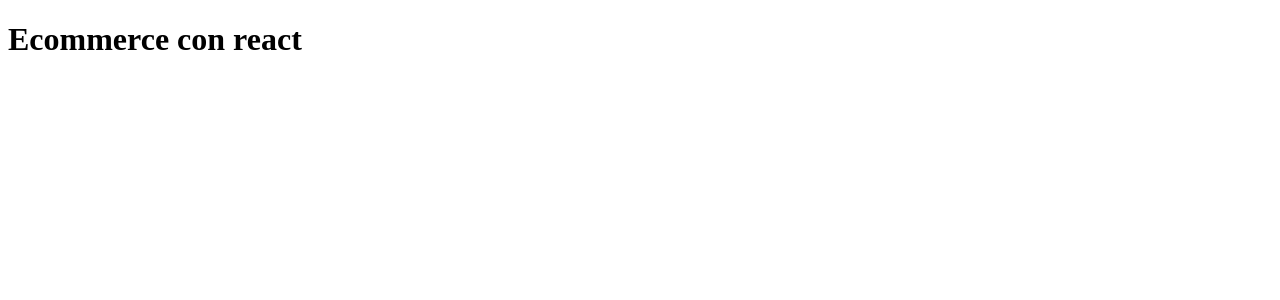
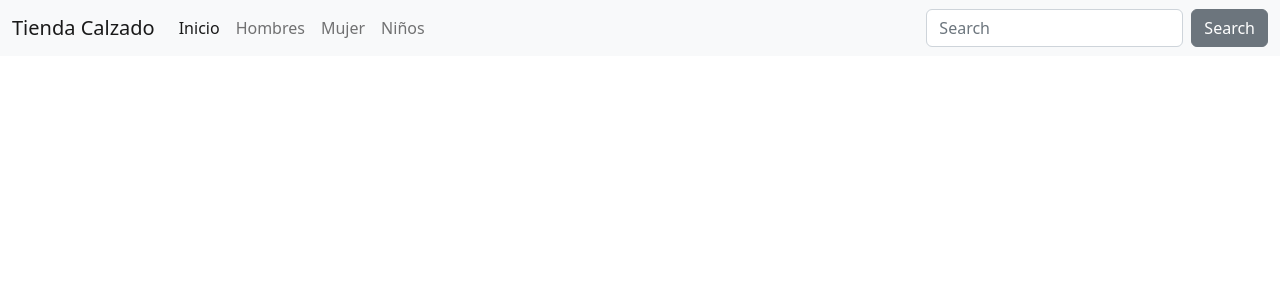
Before and after one commit to gonzal86/Ecommerce-react, a JavaScript app: page / in a window 1280 px wide. Shown: the top 300 px of the page. Built offline with nearby package versions, Linux system fonts and the light colour scheme; the HTML template or start-up script is replaced by a standard one.

Commit message:
subo navbar

```diff
--- a/public/index.html
+++ b/public/index.html
@@ -4,9 +4,11 @@
   <meta charset="UTF-8">
   <meta http-equiv="X-UA-Compatible" content="IE=edge">
   <meta name="viewport" content="width=device-width, initial-scale=1.0">
+  <link href="https://cdn.jsdelivr.net/npm/bootstrap@5.2.0/dist/css/bootstrap.min.css" rel="stylesheet" integrity="sha384-gH2yIJqKdNHPEq0n4Mqa/HGKIhSkIHeL5AyhkYV8i59U5AR6csBvApHHNl/vI1Bx" crossorigin="anonymous">
   <title>Ecommerce con react</title>
 </head>
 <body>
   <div id="root"></div>
+  <script src="https://cdn.jsdelivr.net/npm/bootstrap@5.2.0/dist/js/bootstrap.bundle.min.js" integrity="sha384-A3rJD856KowSb7dwlZdYEkO39Gagi7vIsF0jrRAoQmDKKtQBHUuLZ9AsSv4jD4Xa" crossorigin="anonymous"></script>
 </body>
 </html>
--- a/src/App.js
+++ b/src/App.js
@@ -3,7 +3,38 @@
 function App() {
   return (
     <div className="App">
-      <h1>Ecommerce con react</h1>
+
+      <nav className="navbar navbar-expand-lg navbar-light bg-light">
+        <div className="container-fluid">
+          <a className="navbar-brand" href="#">Tienda Calzado</a>
+          <button className="navbar-toggler" type="button" data-bs-toggle="collapse" data-bs-target="#navbarColor03" aria-controls="navbarColor03" aria-expanded="false" aria-label="Toggle navigation">
+            <span className="navbar-toggler-icon" />
+          </button>
+          <div className="collapse navbar-collapse" id="navbarColor03">
+            <ul className="navbar-nav me-auto">
+              <li className="nav-item">
+                <a className="nav-link active" href="#">Inicio
+                  <span className="visually-hidden">(current)</span>
+                </a>
+              </li>
+              <li className="nav-item">
+                <a className="nav-link" href="#">Hombres</a>
+              </li>
+              <li className="nav-item">
+                <a className="nav-link" href="#">Mujer</a>
+              </li>
+              <li className="nav-item">
+                <a className="nav-link" href="#">Niños</a>
+              </li>
+            </ul>
+            <form className="d-flex">
+              <input className="form-control me-sm-2" type="text" placeholder="Search" />
+              <button className="btn btn-secondary my-2 my-sm-0" type="submit">Search</button>
+            </form>
+          </div>
+        </div>
+      </nav>
+
     </div>
   );
 }
```
